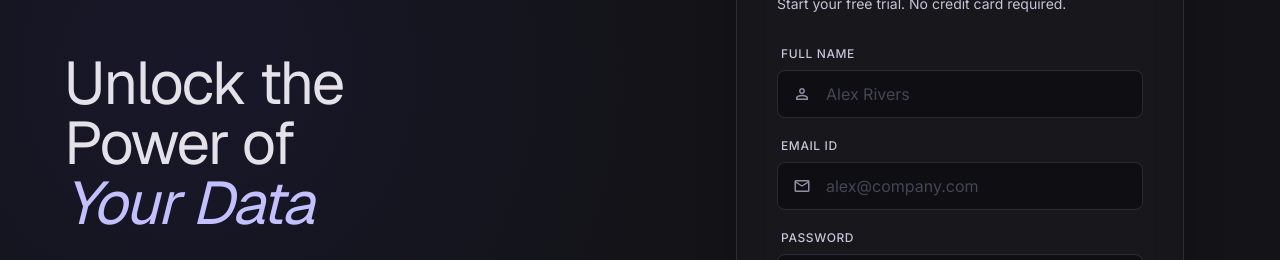
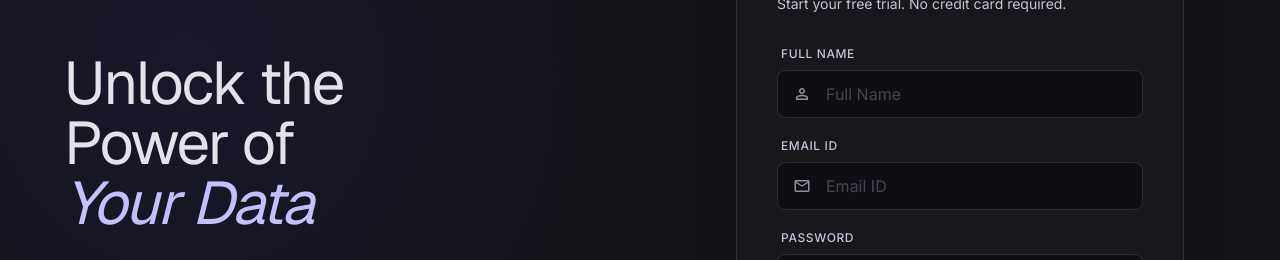
Before and after one commit to harysri/AskDB, a React (Vite) app in the folder client/: page /signup in a window 1280 px wide. Shown: the part 187-447 px from the top of the page. Built offline with nearby package versions, Linux system fonts and the light colour scheme.

Commit message:
Update placeholders in Login and Signup forms for clarity; modify trusted_gateway_header_secret and credentials_encryption_key to empty strings

```diff
--- a/client/src/pages/Login.jsx
+++ b/client/src/pages/Login.jsx
@@ -594,7 +594,7 @@ const Login = () => {
                     type="email"
                     value={email}
                     onChange={(e) => setEmail(e.target.value)}
-                    placeholder="alex@company.com"
+                    placeholder="Email ID"
                     required
                     className="w-full h-12 bg-surface-container-lowest border border-outline-variant/50 focus:ring-2 focus:ring-primary focus:border-transparent rounded-xl pl-12 pr-4 font-body-md text-on-surface placeholder-outline-variant transition-all"
                   />
--- a/client/src/pages/Signup.jsx
+++ b/client/src/pages/Signup.jsx
@@ -652,7 +652,7 @@ const Signup = () => {
                     type="text"
                     value={fullName}
                     onChange={(e) => setFullName(e.target.value)}
-                    placeholder="Alex Rivers"
+                    placeholder="Full Name"
                     required
                     className="w-full h-12 bg-surface-container-lowest border border-outline-variant/50 focus:ring-2 focus:ring-primary focus:border-transparent rounded-xl pl-12 pr-4 font-body-md text-on-surface placeholder-outline-variant transition-all"
                   />
@@ -672,7 +672,7 @@ const Signup = () => {
                     type="email"
                     value={email}
                     onChange={(e) => setEmail(e.target.value)}
-                    placeholder="alex@company.com"
+                    placeholder="Email ID"
                     required
                     className="w-full h-12 bg-surface-container-lowest border border-outline-variant/50 focus:ring-2 focus:ring-primary focus:border-transparent rounded-xl pl-12 pr-4 font-body-md text-on-surface placeholder-outline-variant transition-all"
                   />
```
Also changed, not shown: 2 other files (tests, documents, lock files or other folders).
